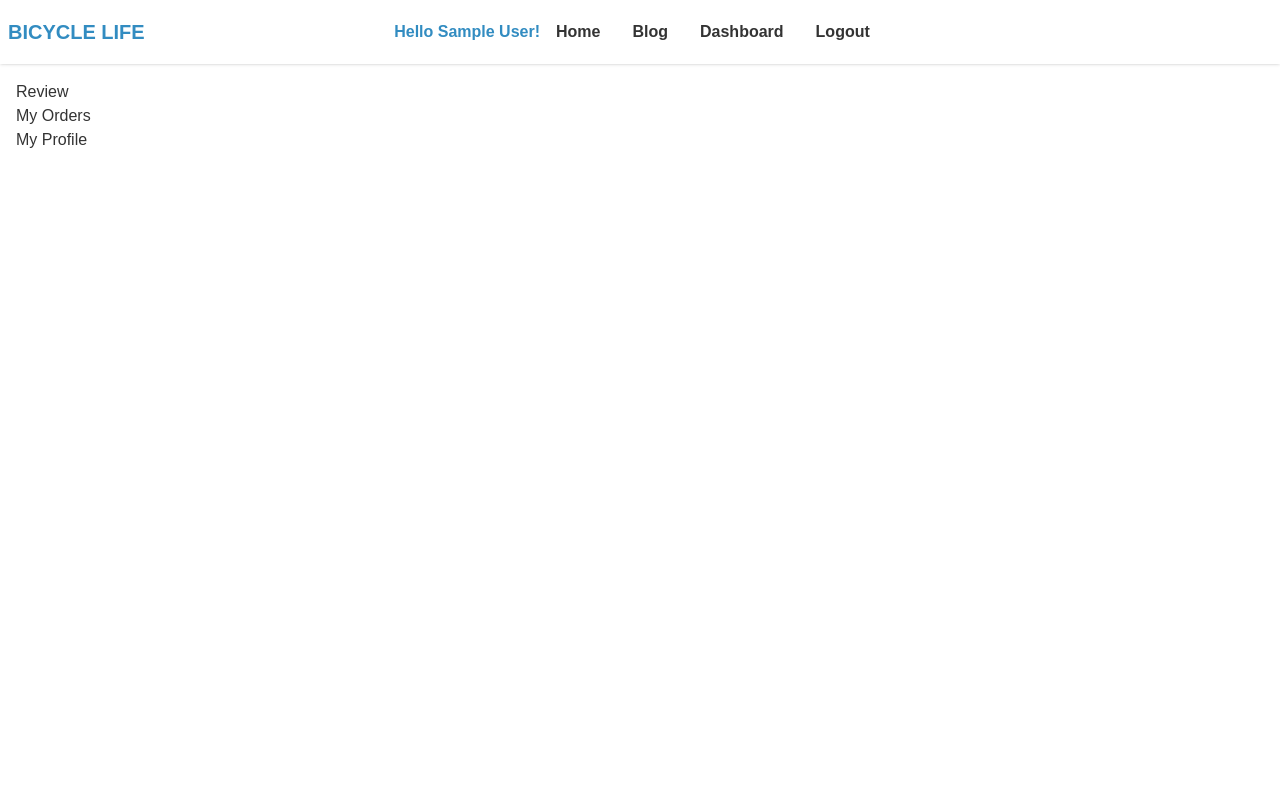
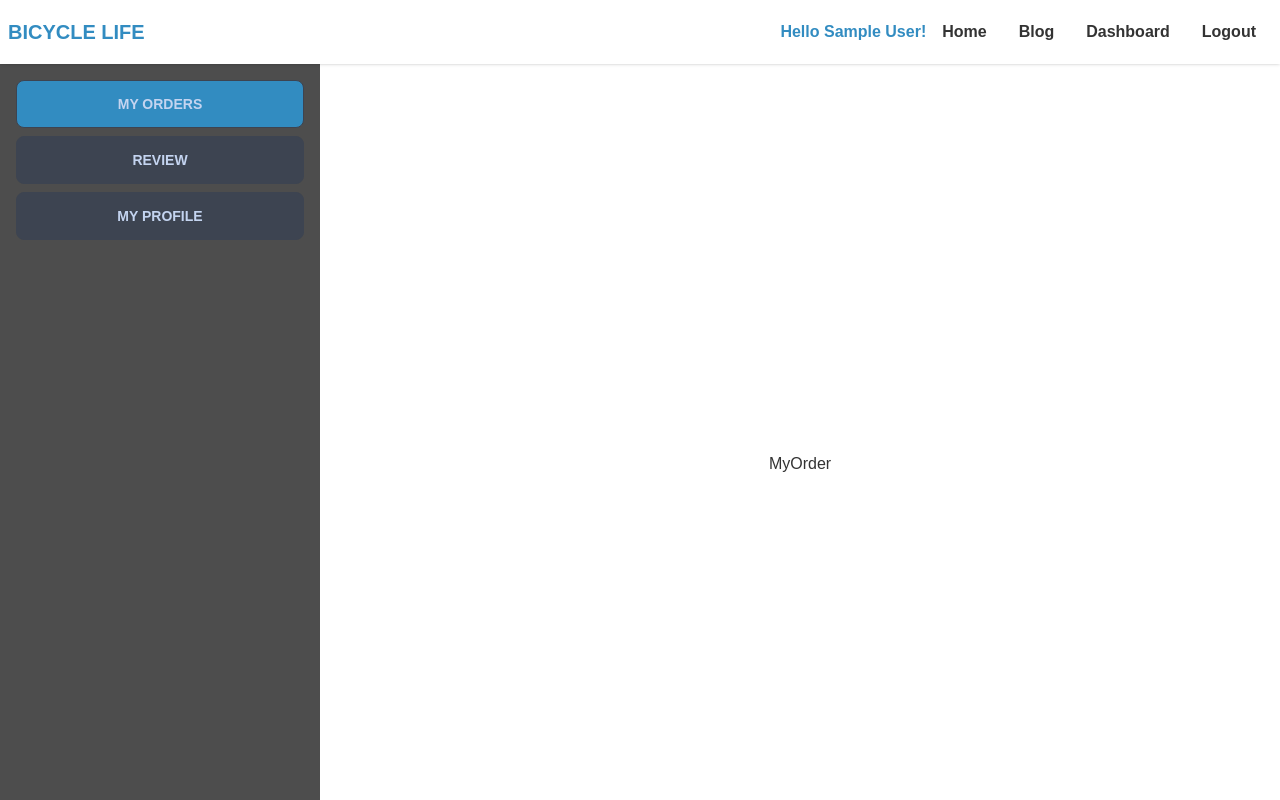
Before and after one commit to redwanX/bicycle-life-client, a React (Create React App) app: page /dashboard in a window 1280 px wide. Shown: the top 800 px of the page. Built offline with nearby package versions, Linux system fonts and the light colour scheme; no server answers; sample sign-in values are in the browser's storage.

Commit message:
push order to backend

```diff
--- a/src/App.js
+++ b/src/App.js
@@ -10,6 +10,9 @@ import { ToastContainer } from 'react-toastify';
 import Dashboard from './pages/Dashboard/Dashboard';
 import RequireAuth from './pages/Authentication/RequireAuth';
 import Purchase from './pages/Purchase/Purchase';
+import MyOrder from './pages/Dashboard/MyOrder';
+import AddReview from './pages/Dashboard/AddReview';
+import MyProfile from './pages/Dashboard/MyProfile';
 
 function App() {
   return (
@@ -19,7 +22,11 @@ function App() {
         <Route path='/' element={<Home></Home>}></Route>
         <Route path='/login' element={<Login></Login>}></Route>
         <Route path='/register' element={<Register></Register>}></Route>
-        <Route path='/dashboard' element={<RequireAuth><Dashboard></Dashboard></RequireAuth>}></Route>
+        <Route path='/dashboard' element={<RequireAuth><Dashboard></Dashboard></RequireAuth>}>
+          <Route index element={<MyOrder></MyOrder>}></Route>
+          <Route path='review' element={<AddReview></AddReview>}></Route>
+          <Route path='profile' element={<MyProfile></MyProfile>}></Route>
+        </Route>
         <Route path='/purchase/:id' element={<RequireAuth><Purchase></Purchase></RequireAuth>}></Route>
       </Routes>
       <Footer></Footer>
--- a/src/pages/Authentication/Register.js
+++ b/src/pages/Authentication/Register.js
@@ -7,6 +7,7 @@ import auth from '../../firebase.init';
 import { toast } from 'react-toastify';
 import Loading from '../Shared/Loading';
 import axios from 'axios';
+import { signOut } from 'firebase/auth';
 const Register = () => {
   const { register, handleSubmit, watch, formState: { errors } } = useForm();
   const [userAuthenticate,loadingAuthenticate] = useAuthState(auth)
@@ -31,7 +32,9 @@ const Register = () => {
         const {data}= await axios.put(`http://localhost:5000/login/${email}`,currentUser);
         setLoadToken(false);
         localStorage.setItem('authToken',data.token)
-        navigate('/');
+        signOut(auth)
+        toast("Thank You For SignUp,Please Login")
+        navigate('/login');
       }
     }
       tokenUpdate();
--- /dev/null
+++ b/src/pages/Dashboard/AddReview.js
@@ -0,0 +1,9 @@
+import React from 'react'
+
+const AddReview = () => {
+  return (
+    <div>AddReview</div>
+  )
+}
+
+export default AddReview
--- a/src/pages/Dashboard/Dashboard.js
+++ b/src/pages/Dashboard/Dashboard.js
@@ -1,5 +1,5 @@
 import React from 'react'
-import { Link } from 'react-router-dom'
+import { Link, Outlet } from 'react-router-dom'
 
 const Dashboard = () => {
   return (
@@ -7,14 +7,15 @@ const Dashboard = () => {
       <div className="drawer drawer-mobile">
   <input id="dashboard-drawer" type="checkbox" className="drawer-toggle" />
   <div className="drawer-content flex flex-col items-center justify-center">
-
+    <Outlet></Outlet>
   </div>
   <div className="drawer-side">
     <label htmlFor="dashboard-drawer" className="drawer-overlay"></label>
-    <ul className="menu p-4 overflow-y-auto w-80 bg-base-100 text-base-content">
-      <Link to='/review'>Review</Link>
-      <Link to='/myorders'>My Orders</Link>
-      <Link to='/profile'>My Profile</Link>
+    <ul className="menu p-4 overflow-y-auto w-full max-w-xs lg:w-80 bg-secondary text-white">
+
+      <Link className='btn bg-primary mb-2' to='/dashboard'>My Orders</Link>
+      <Link className='btn mb-2' to='/dashboard/review'>Review</Link>
+      <Link className='btn mb-2' to='/dashboard/profile'>My Profile</Link>
     </ul>
 
   </div>
--- a/src/pages/Dashboard/MyOrder.js
+++ b/src/pages/Dashboard/MyOrder.js
@@ -0,0 +1,9 @@
+import React from 'react'
+
+const MyOrder = () => {
+  return (
+    <div>MyOrder</div>
+  )
+}
+
+export default MyOrder
--- /dev/null
+++ b/src/pages/Dashboard/MyProfile.js
@@ -0,0 +1,9 @@
+import React from 'react'
+
+const MyProfile = () => {
+  return (
+    <div>MyProfile</div>
+  )
+}
+
+export default MyProfile
--- a/src/pages/Purchase/Purchase.js
+++ b/src/pages/Purchase/Purchase.js
@@ -1,8 +1,11 @@
 import { data } from 'autoprefixer';
+import axios from 'axios';
+import { signOut } from 'firebase/auth';
 import React, { useEffect, useState } from 'react'
 import { useAuthState } from 'react-firebase-hooks/auth';
 import { useQuery } from 'react-query';
-import { useParams } from 'react-router-dom'
+import { Navigate, useLocation, useParams } from 'react-router-dom'
+import { toast } from 'react-toastify';
 import auth from '../../firebase.init';
 import Loading from '../Shared/Loading';
 
@@ -10,6 +13,7 @@ const Purchase = () => {
   const [user,loading] = useAuthState(auth);
   const {id} = useParams();
   const [qty,setQuantity] = useState(-100)
+  const location = useLocation()
   const { data: part, isLoading } = useQuery(['singlepart'], () => fetch(`http://localhost:5000/part/${id}`)
   .then(res => res.json()))
   useEffect(()=>{
@@ -29,6 +33,30 @@ const Purchase = () => {
     const number =parseInt(event.target.value)|| 0;
     console.log(number)
     setQuantity(number);
+  }
+  const order = (event) =>{
+    event.preventDefault()
+    const name= user.name;
+    const email= user.email;
+    const address= event.target.address.value;
+    const phone= event.target.phone.value;
+    const item = part;
+    const authToken = localStorage.getItem('authToken');
+    const body = {
+      name,email,address,phone,qty,item}
+      axios.post(`http://localhost:5000/order`,body,{
+        headers:{authorization: `Bearer ${authToken}`}
+      })
+      .then(res=>{
+        toast('order placed!');
+      })
+      .catch(err=>{
+        if(err.response.status ===401 || err.response.status ===403){
+          toast("YOU ARE NOT AUTHORIZED!");
+          signOut(auth)
+          return <Navigate to="/login" state={{ from: location }} replace />
+        }
+      })
   }
 
   return (
@@ -50,7 +78,7 @@ const Purchase = () => {
         <span className='block text-xl mt-12 font-bold text-secondary text-center '>Fill This Form To Continue</span>
         <hr />
         <div className='my-12 flex flex-col justify-center items-center'>
-          <form className='w-full max-w-xs lg:max-w-2xl'>
+          <form  onSubmit={order} className='w-full max-w-xs lg:max-w-2xl'>
           <div className="w-full max-w-xs lg:max-w-2xl">
             <label className="label">
               <span className="label-text font-bold text-primary">Name</span>
@@ -69,13 +97,13 @@ const Purchase = () => {
             <label className="label">
               <span className="label-text font-bold text-primary">Phone</span>
             </label>
-            <input type="number" placeholder='Phone Number' required className="input input-bordered w-full max-w-xs lg:max-w-2xl" />
+            <input name="phone" type="number" placeholder='Phone Number' required className="input input-bordered w-full max-w-xs lg:max-w-2xl" />
           </div>
           <div className="w-full max-w-xs lg:max-w-2xl">
             <label className="label">
               <span className="label-text font-bold text-primary">Address</span>
             </label>
-            <input type="text" placeholder='Address' required className="input input-bordered w-full max-w-xs lg:max-w-2xl" />
+            <input name="address" type="text" placeholder='Address' required className="input input-bordered w-full max-w-xs lg:max-w-2xl" />
           </div>
 
           <div className="w-full max-w-xs lg:max-w-2xl form-control">
@@ -99,7 +127,7 @@ const Purchase = () => {
           :""
           }
 
-          <button className='btn btn-md mt-4'  disabled={qty<parseInt(moq)||qty>parseInt(quantity)}>Purchase</button>
+          <button className='btn btn-md mt-4' type="submit"  disabled={qty<parseInt(moq)||qty>parseInt(quantity)}>Purchase</button>
 
 
           </form>
--- a/src/pages/Shared/Header.js
+++ b/src/pages/Shared/Header.js
@@ -1,13 +1,11 @@
 import { signOut } from 'firebase/auth';
 import React from 'react'
 import { useAuthState } from 'react-firebase-hooks/auth';
-import { Link, useLocation } from 'react-router-dom'
+import { Link } from 'react-router-dom'
 import auth from '../../firebase.init';
 import { CgSidebar } from "react-icons/cg";
 
 const Header = () => {
-    const location = useLocation();
-    console.log(location)
     const [user,loading] = useAuthState(auth);
     const logOut=()=>{
         localStorage.removeItem('authToken')
@@ -48,14 +46,11 @@ const Header = () => {
                     {menuItems}
                 </ul>
             </div>
-            {
-                location.pathname ==='/dashboard'?
-                <div className="navbar-end">
+            <div className="navbar-end lg:hidden">
                 <label tabIndex="1" htmlFor="dashboard-drawer" className="btn btn-ghost lg:hidden">
                     <CgSidebar className='w-5 h-5'></CgSidebar>
                 </label>
-            </div>:""
-            }
+            </div>
         </div>
   )
 }
```
